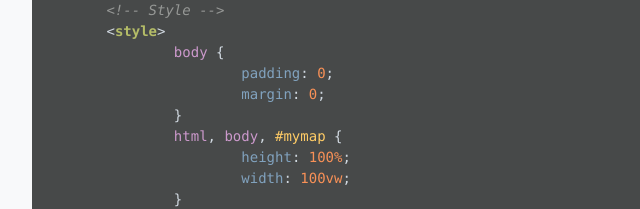
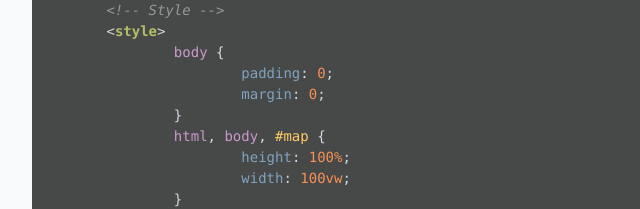
Before and after one commit to Adrian2611/labproject-tutorial, a plain HTML site: page index.html in a window 1280 px wide. Shown: the part 1825-2034 px from the top of the page, 73-713 px from the left. Drawn offline with Linux system fonts and the light colour scheme.

Commit message:
Update index.html

```diff
--- a/index.html
+++ b/index.html
@@ -123,7 +123,7 @@
 			padding: 0;
 			margin: 0;
 		}
-		html, body, #mymap {
+		html, body, #map {
 			height: 100%;
 			width: 100vw;
 		}
@@ -181,7 +181,7 @@ var cartodb = L.tileLayer('https://cartodb-basemaps-{s}.global.ssl.fastly.net/li
 });
 
 //map
-var map = L.map('mymap',  {
+var map = L.map('map',  {
 	center: [39.2880922,-100.7323497],//sets map center
 	zoom: 4,//set zoom level
 	layers: [Jawg_Matrix],//heatmapLayer/add to map
```
